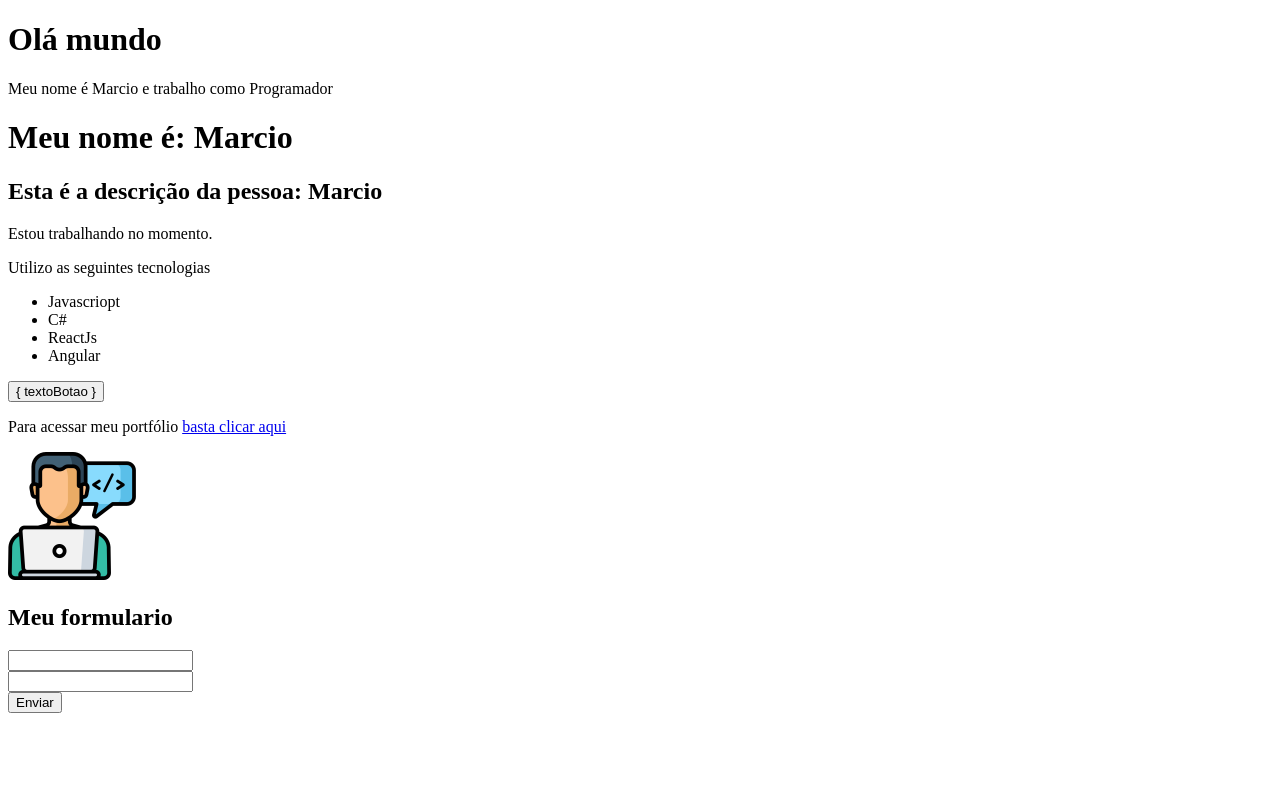
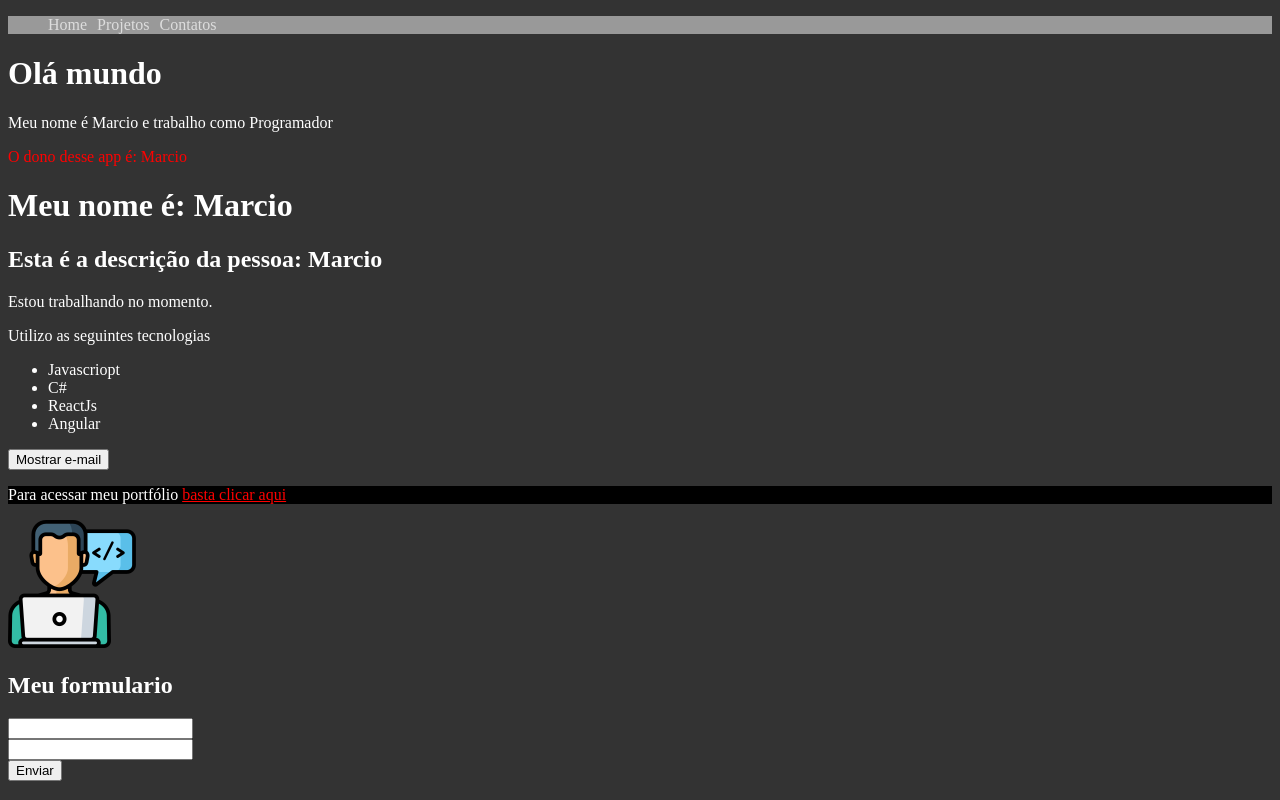
Before and after one commit to marciocrodrigues/vue-hora-decodar, a Vue app: page / in a window 1280 px wide. Built offline with nearby package versions, Linux system fonts and the light colour scheme.

Commit message:
css scoped e global

```diff
--- a/src/App.vue
+++ b/src/App.vue
@@ -1,22 +1,46 @@
 <template>
   <div>
+    <Header />
     <PrimeiroComponente />
+    <p class="pragrafo-pai">O dono desse app é: {{ testando }}</p>
     <LifeCycle />
     <Pessoa />
   </div>
 </template>
 
 <script>
+import Header from './components/Header.vue';
 import PrimeiroComponente from './components/PrimeiroComponente.vue';
 import LifeCycle from './components/LifeCycle.vue';
 import Pessoa from './components/Pessoa.vue';
 
 export default {
   components: {
+    Header,
     PrimeiroComponente,
     LifeCycle,
     Pessoa
   },
+  data() {
+    return {
+      testando: 'Marcio'
+    }
+  },
   name: 'App'
 }
 </script>
+
+<style>
+  body {
+    background-color: #333;
+    color: #FFF;
+  }
+
+  a {
+    color: red;
+  }
+
+  .teste {
+    background-color: #000;
+  }
+</style>
--- /dev/null
+++ b/src/components/Header.vue
@@ -0,0 +1,35 @@
+<template>
+    <ul>
+        <li><a href="#">Home</a></li>
+        <li><a href="#">Projetos</a></li>
+        <li><a href="#">Contatos</a></li>
+    </ul>
+</template>
+
+<script>
+export default {
+    name: 'Header'
+}
+</script>
+
+<style scoped>
+    ul {
+        list-style: none;
+        display: flex;
+        background-color: #999;
+    }
+
+    li {
+        margin-right: 10px;
+    }
+
+    a {
+        color: #DDD;
+        text-decoration: none;
+        transition: .5s;
+    }
+
+    a:hover {
+        color: turquoise;
+    }
+</style>
--- a/src/components/Info.vue
+++ b/src/components/Info.vue
@@ -10,10 +10,10 @@
             <li>Angular</li>
         </ul>
         <div>
-            <button @click="showEmail">{ textoBotao }</button>
+            <button @click="showEmail">{{ textoBotao }}</button>
         </div>
         <p v-show="mostrar_email">Mande uma mensagem para: {{ email }}</p>
-        <p>Para acessar meu portfólio <a v-bind:href="meu_link" target="_blank">basta clicar aqui</a></p>
+        <p class="teste">Para acessar meu portfólio <a v-bind:href="meu_link" target="_blank">basta clicar aqui</a></p>
         <Picture />
     </div>
 </template>
@@ -45,3 +45,9 @@
     }
 }
 </script>
+
+<style>
+    .pragrafo-pai {
+        color: red;
+    }
+</style>>
```
